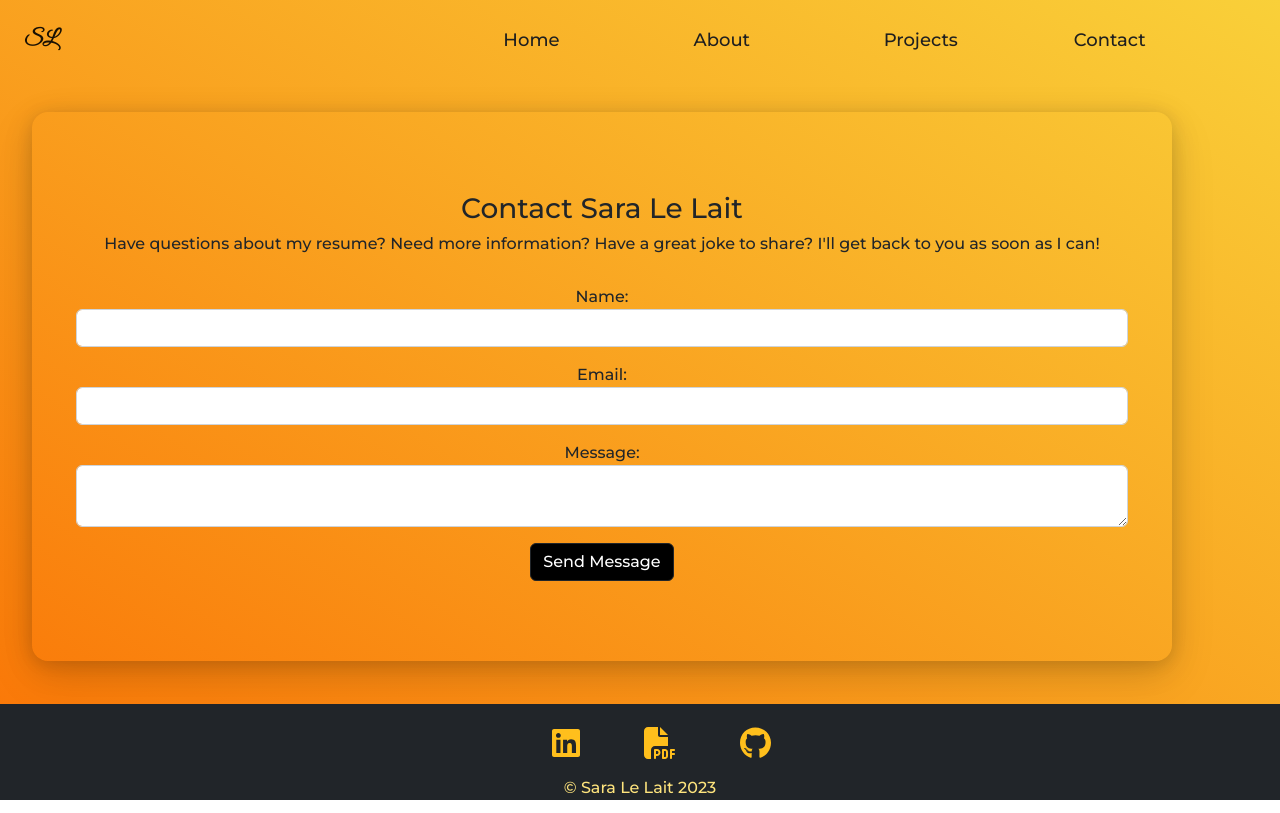
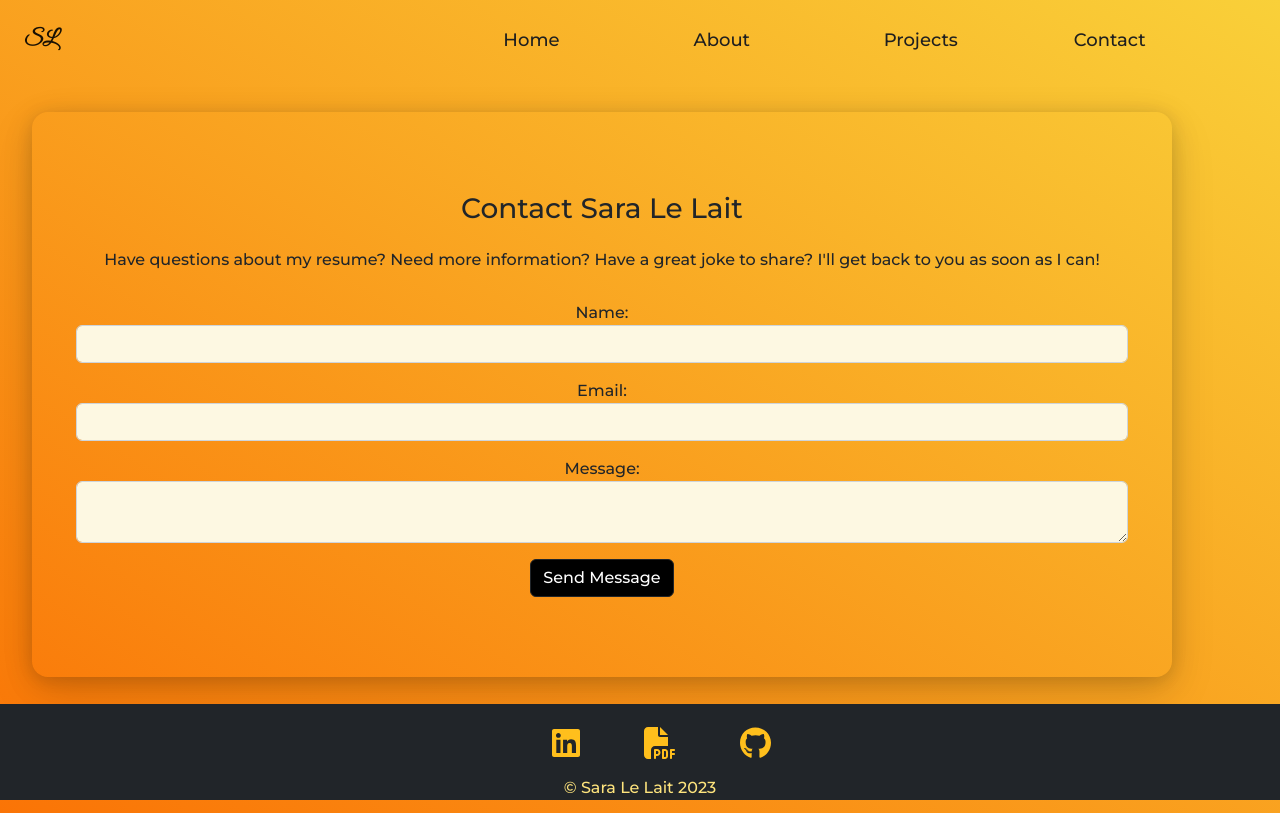
Before and after one commit to sjlelait/portfolio, a React (Create React App) app: page /contact in a window 1280 px wide. Built offline with nearby package versions, Linux system fonts and the light colour scheme; the HTML template or start-up script is replaced by a standard one.

Commit message:
edits form styling

```diff
--- a/src/App.css
+++ b/src/App.css
@@ -114,7 +114,7 @@ body {
   border-color: black;
 }
 
-.about-p {
+.about-p, h6 {
   padding: 1rem 0 0 0;
 }
 
@@ -144,12 +144,8 @@ body {
   background:rgb(0, 0, 0);
 }
 
-.resume-link, .project-link {
-  color:#054c36;
-}
-
-.resume-link:hover, .project-link:hover {
-  color:#a4a4a4;
+.form-control {
+  background-color:#fdf8e2;
 }
 
 .footerTxt {
```
